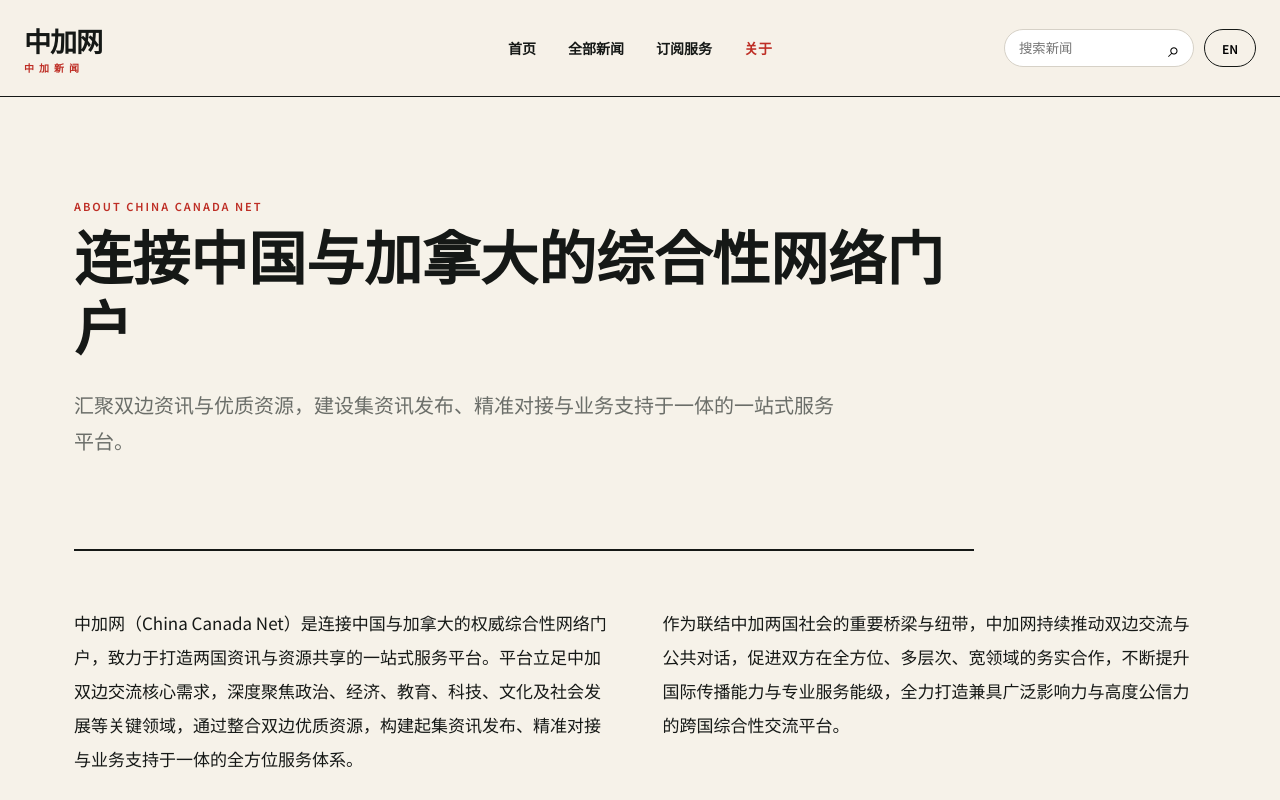
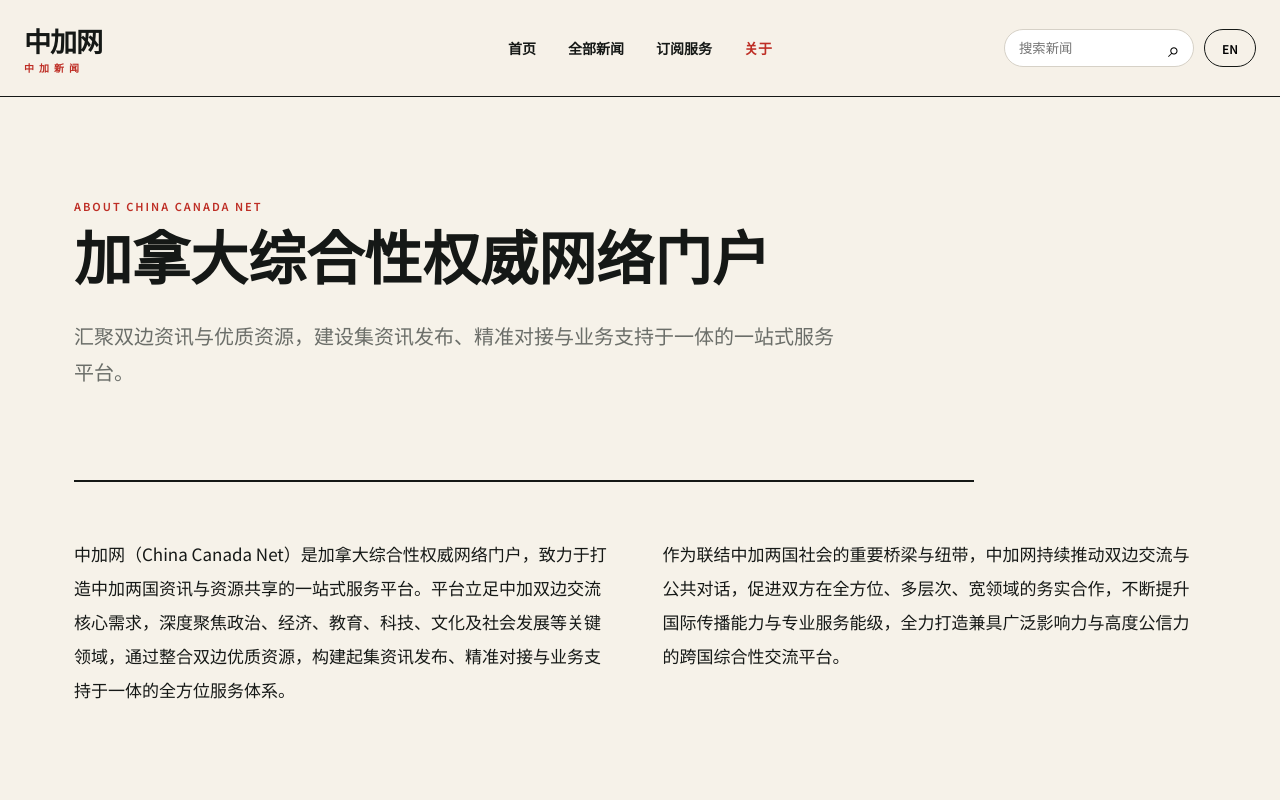
Before and after one commit to linsen25/news-web, a Nuxt app: page /about in a window 1280 px wide. Shown: the top 800 px of the page. Built offline with nearby package versions, Linux system fonts and the light colour scheme.

Commit message:
fix: unify Canada portal positioning

```diff
--- a/pages/about.vue
+++ b/pages/about.vue
@@ -36,10 +36,10 @@
 const language = useCookie<'zh' | 'en'>('site-language', { default: () => 'zh' });
 const copy = {
   zh: {
-    title: '连接中国与加拿大的综合性网络门户',
+    title: '加拿大综合性权威网络门户',
     lead: '汇聚双边资讯与优质资源，建设集资讯发布、精准对接与业务支持于一体的一站式服务平台。',
     introduction: [
-      '中加网（China Canada Net）是连接中国与加拿大的权威综合性网络门户，致力于打造两国资讯与资源共享的一站式服务平台。平台立足中加双边交流核心需求，深度聚焦政治、经济、教育、科技、文化及社会发展等关键领域，通过整合双边优质资源，构建起集资讯发布、精准对接与业务支持于一体的全方位服务体系。',
+      '中加网（China Canada Net）是加拿大综合性权威网络门户，致力于打造中加两国资讯与资源共享的一站式服务平台。平台立足中加双边交流核心需求，深度聚焦政治、经济、教育、科技、文化及社会发展等关键领域，通过整合双边优质资源，构建起集资讯发布、精准对接与业务支持于一体的全方位服务体系。',
       '作为联结中加两国社会的重要桥梁与纽带，中加网持续推动双边交流与公共对话，促进双方在全方位、多层次、宽领域的务实合作，不断提升国际传播能力与专业服务能级，全力打造兼具广泛影响力与高度公信力的跨国综合性交流平台。',
     ],
     servicesTitle: '核心产品与服务',
@@ -76,10 +76,10 @@ const copy = {
     ],
   },
   en: {
-    title: 'A comprehensive digital gateway connecting China and Canada',
+    title: "Canada's authoritative comprehensive digital portal",
     lead: 'Sharing bilateral information and quality resources through an integrated platform for news, targeted connections, and professional support.',
     introduction: [
-      'China Canada Net is a comprehensive digital gateway connecting China and Canada. It provides a one-stop platform for bilateral information and resource sharing, with a focus on politics, business, education, technology, culture, and social development.',
+      "China Canada Net is Canada's authoritative comprehensive digital portal. It provides a one-stop platform for China–Canada information and resource sharing, with a focus on politics, business, education, technology, culture, and social development.",
       'As a bridge between the two societies, China Canada Net promotes bilateral exchange, public dialogue, and practical cooperation while strengthening international communications and professional cross-border services.',
     ],
     servicesTitle: 'Core Products and Services',
```
